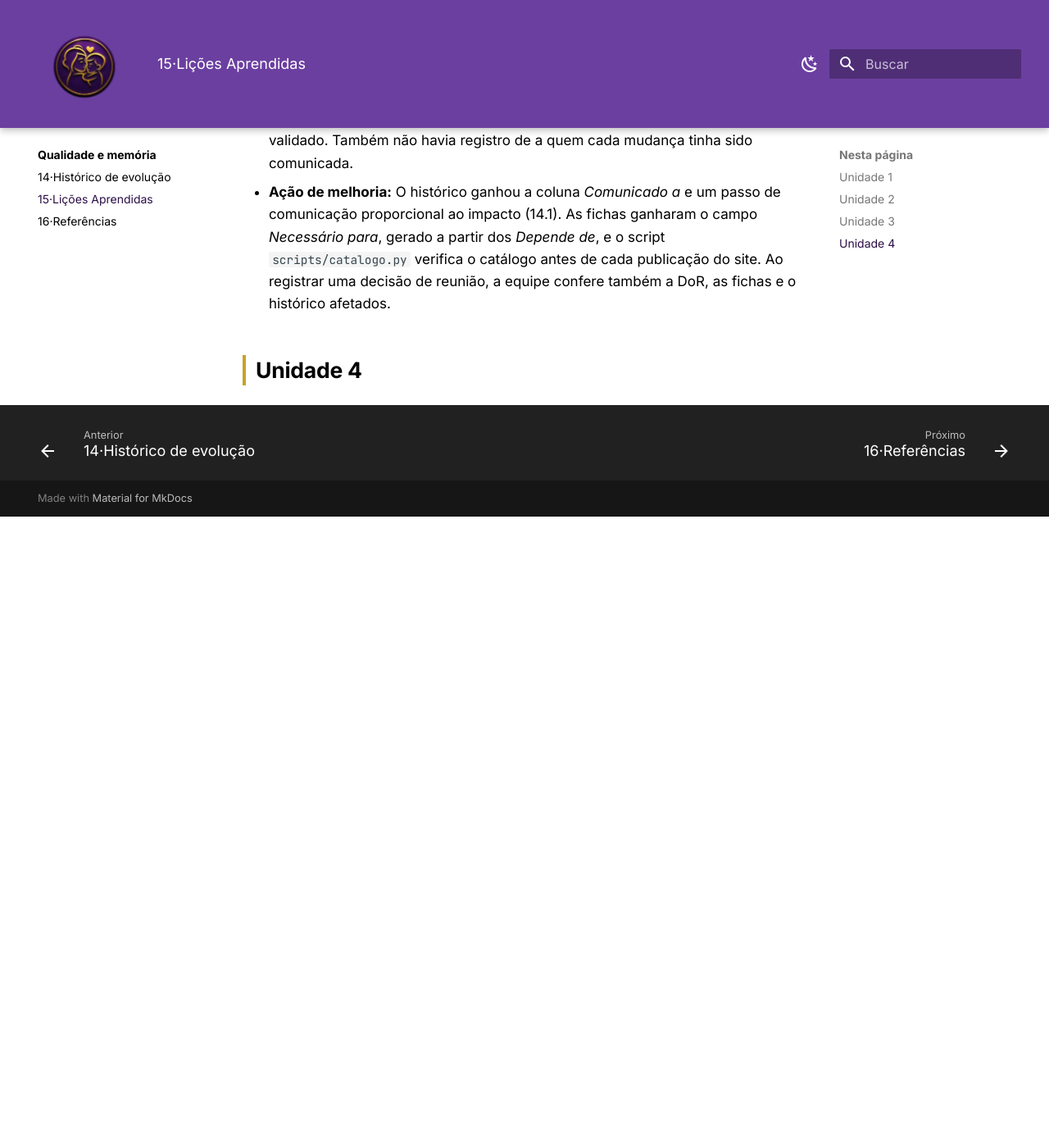
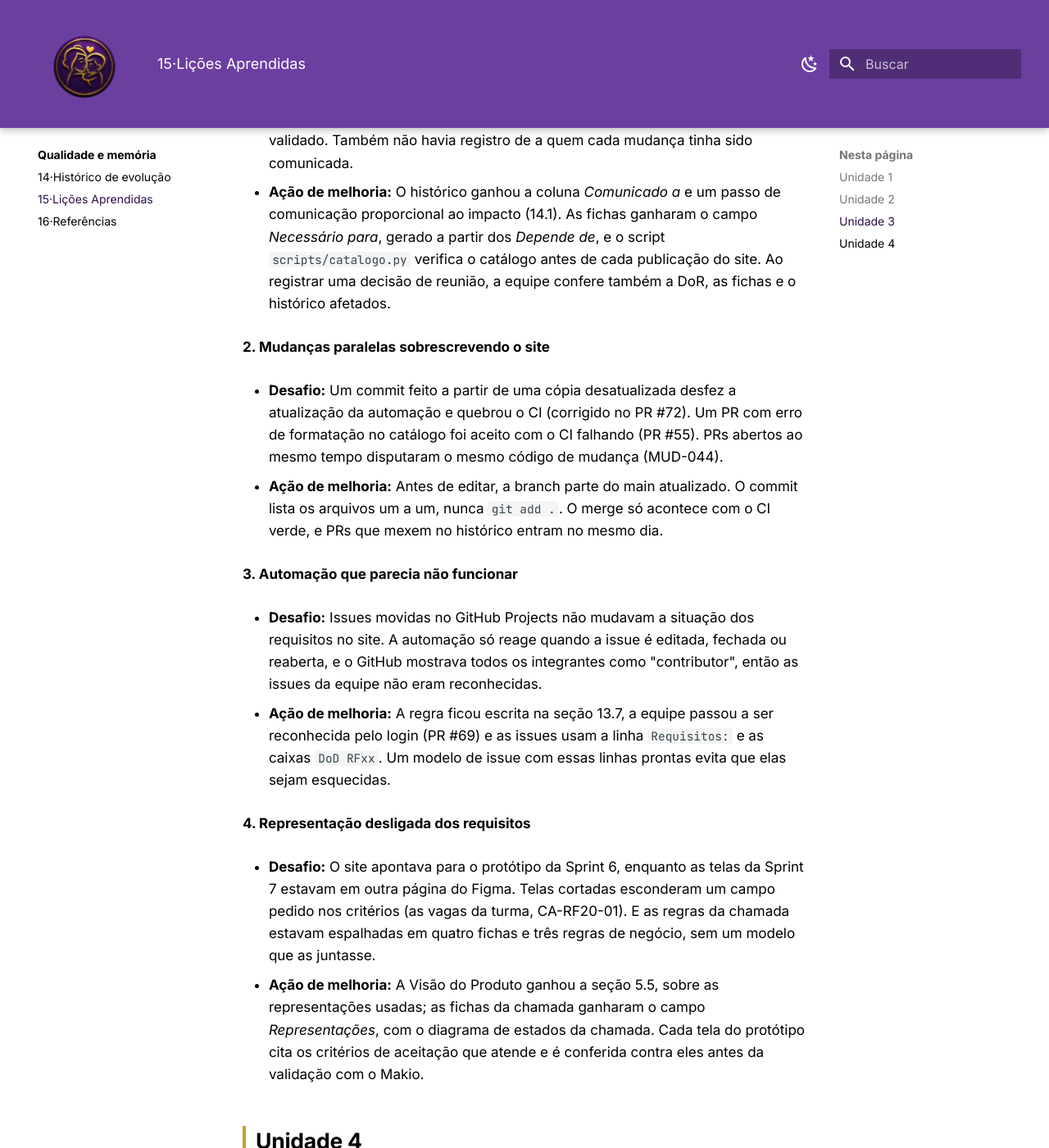
Before and after one commit to mdsreq-fga-unb/REQ-2026.2-T01-MaesGuerreiras, an MkDocs documentation site: the page built from docs/15-licoes/index.md, in a window 1280 px wide and 1400 px high, scrolled down 3590 px. Shown: the whole window at 82% size. Built offline with MkDocs 1.6.1 and Material for MkDocs 9.7.7, drawn with Linux system fonts in a browser that asks for light colours; before the commit the page ends 4220 px from its top, so only the background shows below that.

Commit message:
Acrescenta três lições aprendidas da Unidade 3: mudanças paralelas, automação e representação

```diff
--- a/docs/15-licoes/index.md
+++ b/docs/15-licoes/index.md
@@ -83,5 +83,38 @@ bloco abaixo deve ser preenchido pela equipe logo após a Retrospectiva da unida
   site. Ao registrar uma decisão de reunião, a equipe confere também a DoR, as fichas e o histórico
   afetados.
 
+**2. Mudanças paralelas sobrescrevendo o site**
+
+- **Desafio:** Um commit feito a partir de uma cópia desatualizada desfez a atualização da
+  automação e quebrou o CI (corrigido no PR #72). Um PR com erro de formatação no catálogo foi
+  aceito com o CI falhando (PR #55). PRs abertos ao mesmo tempo disputaram o mesmo código de
+  mudança (MUD-044).
+
+- **Ação de melhoria:** Antes de editar, a branch parte do main atualizado. O commit lista os
+  arquivos um a um, nunca `git add .`. O merge só acontece com o CI verde, e PRs que mexem no
+  histórico entram no mesmo dia.
+
+**3. Automação que parecia não funcionar**
+
+- **Desafio:** Issues movidas no GitHub Projects não mudavam a situação dos requisitos no site. A
+  automação só reage quando a issue é editada, fechada ou reaberta, e o GitHub mostrava todos os
+  integrantes como "contributor", então as issues da equipe não eram reconhecidas.
+
+- **Ação de melhoria:** A regra ficou escrita na seção 13.7, a equipe passou a ser reconhecida pelo
+  login (PR #69) e as issues usam a linha `Requisitos:` e as caixas `DoD RFxx`. Um modelo de issue
+  com essas linhas prontas evita que elas sejam esquecidas.
+
+**4. Representação desligada dos requisitos**
+
+- **Desafio:** O site apontava para o protótipo da Sprint 6, enquanto as telas da Sprint 7 estavam
+  em outra página do Figma. Telas cortadas esconderam um campo pedido nos critérios (as vagas da
+  turma, CA-RF20-01). E as regras da chamada estavam espalhadas em quatro fichas e três regras de
+  negócio, sem um modelo que as juntasse.
+
+- **Ação de melhoria:** A Visão do Produto ganhou a seção 5.5, sobre as representações usadas; as
+  fichas da chamada ganharam o campo *Representações*, com o diagrama de estados da chamada. Cada
+  tela do protótipo cita os critérios de aceitação que atende e é conferida contra eles antes da
+  validação com o Makio.
+
 
 ## Unidade 4
```
